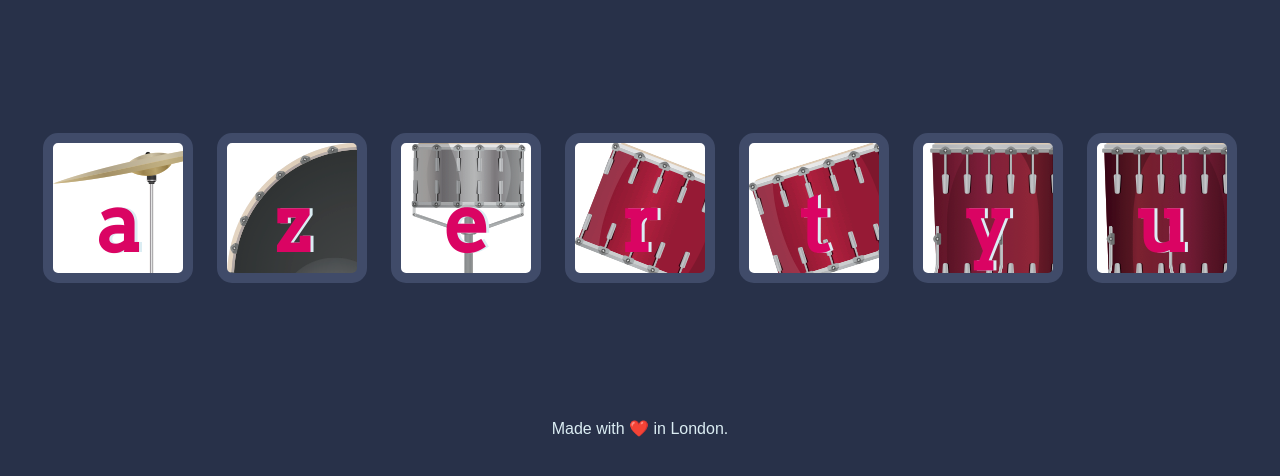
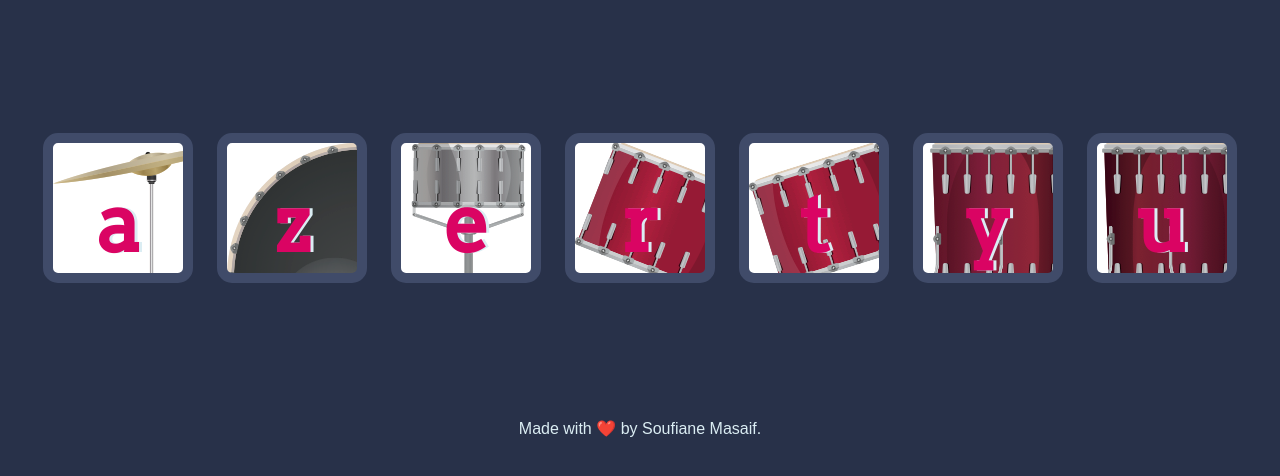
Before and after one commit to XpecialOne/DrumsApp, a plain HTML site: page index.html in a window 1280 px wide. Shown: the part 156-632 px from the top of the page. Drawn offline with Linux system fonts and the light colour scheme.

Commit message:
Small change

```diff
--- a/index.html
+++ b/index.html
@@ -23,7 +23,7 @@
 
 
   <footer>
-    Made with ❤️ in London.
+    Made with ❤️ by Soufiane Masaif.
   </footer>
   <script src="index.js"></script>
 </body>
```
